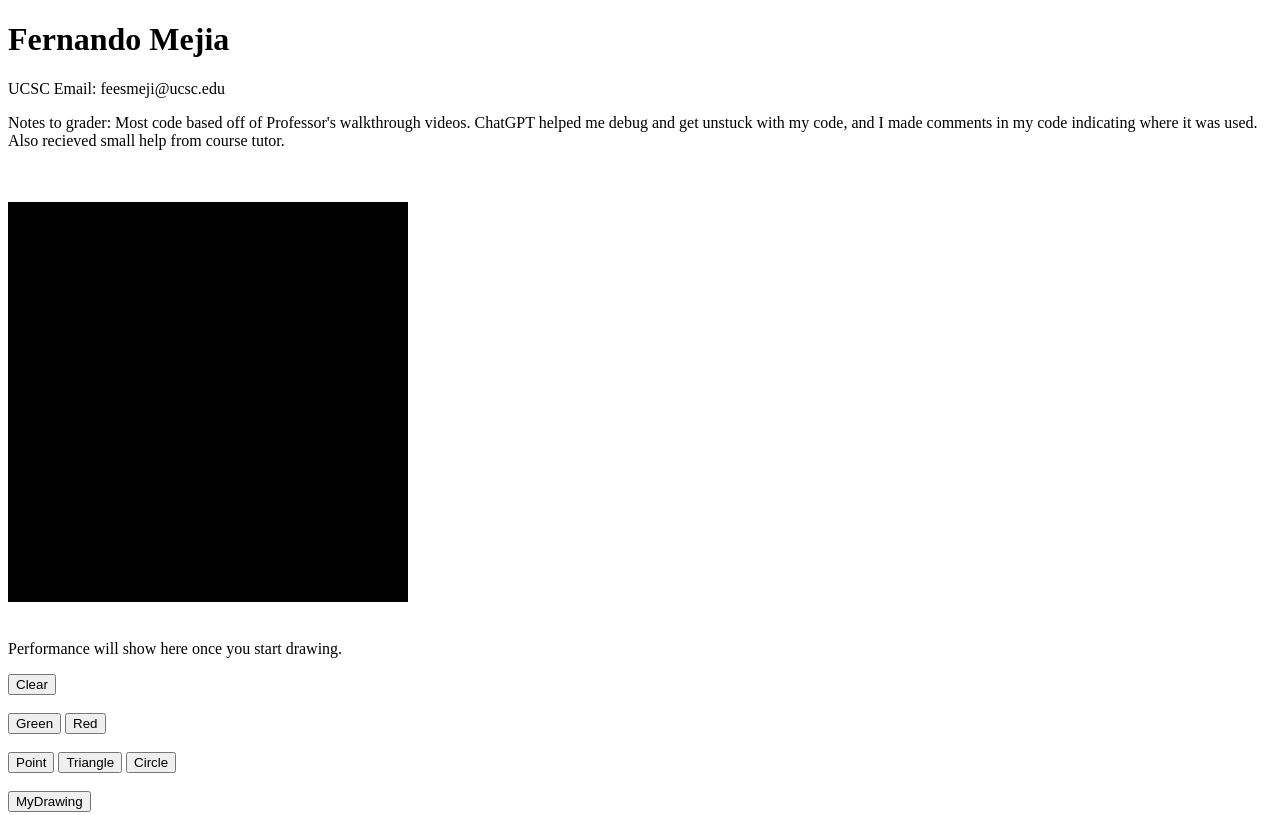
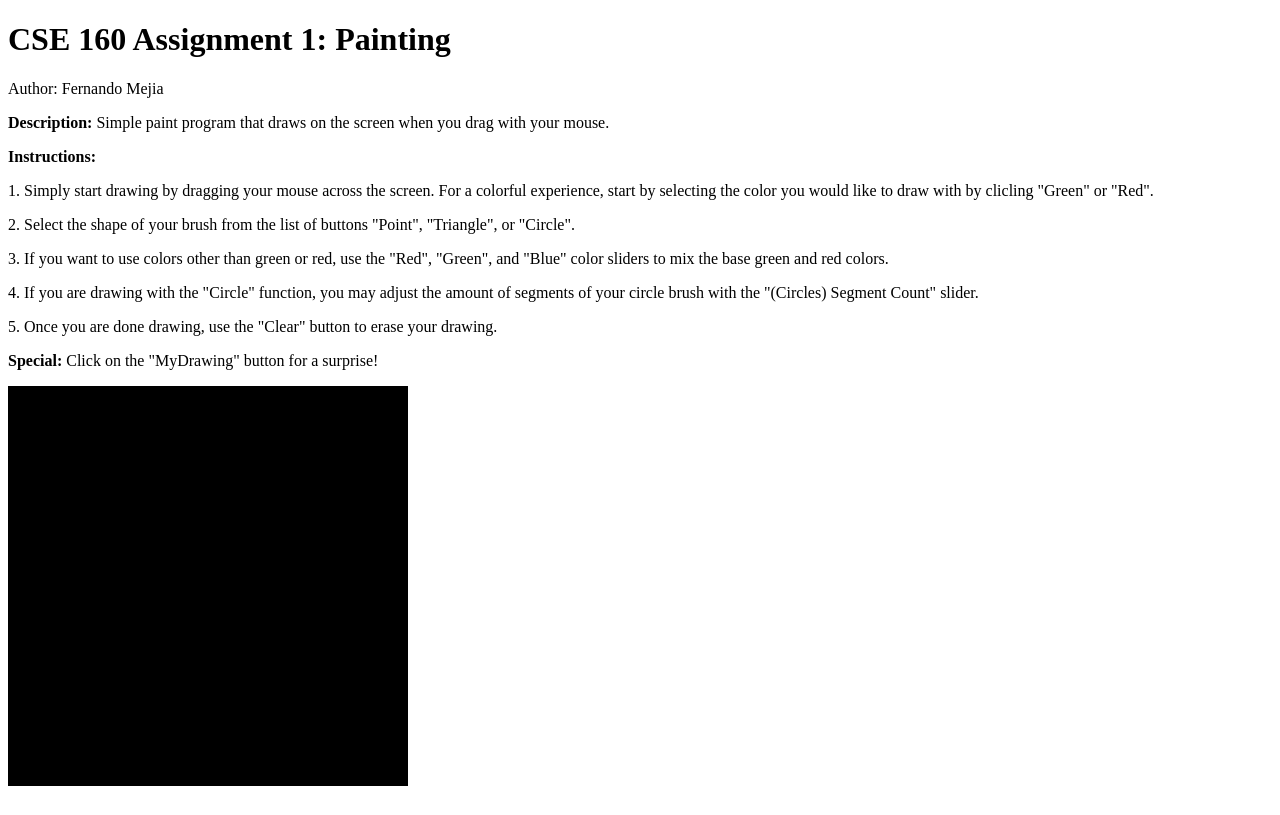
Before and after one commit to feesmeji/CSE160-Assignment-1, a plain HTML site: page src/ColoredPoints.html in a window 1280 px wide. Shown: the top 815 px of the page. Drawn offline with Linux system fonts and the light colour scheme.

Commit message:
Cleaned up html page

```diff
--- a/src/ColoredPoints.html
+++ b/src/ColoredPoints.html
@@ -2,18 +2,24 @@
 <html lang="en">
   <head>
     <meta charset="utf-8" />
-    <title>Change a point color</title>
+    <title>CSE160 Assignment 1</title>
   </head>
 
   <body onload="main()">
 
-    <h1>Fernando Mejia</h1>
-    <p>UCSC Email: feesmeji@ucsc.edu</p>
+    <h1>CSE 160 Assignment 1: Painting</h1>
+    <p>Author: Fernando Mejia</p>
 
-    <p>Notes to grader: Most code based off of Professor's walkthrough videos. ChatGPT helped me debug and get unstuck with my code, and I made comments in my code indicating where it was used. Also recieved small help from course tutor.
-    </p>
+    <p><b>Description:</b> Simple paint program that draws on the screen when you drag with your mouse.</p>
 
-    <br><br>
+    <p><b>Instructions:</b>
+    <p>1. Simply start drawing by dragging your mouse across the screen. For a colorful experience, start by selecting the color you would like to draw with by clicling "Green" or "Red".</p>
+    <p>2. Select the shape of your brush from the list of buttons "Point", "Triangle", or "Circle".</p>
+    <p>3. If you want to use colors other than green or red, use the "Red", "Green", and "Blue" color sliders to mix the base green and red colors.</p>
+    <p>4. If you are drawing with the "Circle" function, you may adjust the amount of segments of your circle brush with the "(Circles) Segment Count" slider.</p>
+    <p>5. Once you are done drawing, use the "Clear" button to erase your drawing.</p>
+
+    <p><b>Special: </b> Click on the "MyDrawing" button for a surprise!</p>
     <canvas id="webgl" width="400" height="400">
     Please use a browser that supports "canvas"
     </canvas>
@@ -61,5 +67,14 @@
     <script src="../src/Triangle.js"></script>
     <script src="../src/Point.js"></script>
     <script src="../src/ColoredPoints.js"></script>
+
+    <p id="last-modified"><i></i></p>
+
+    <script>
+    let text = "Last modified: ";
+    document.getElementById("last-modified").innerHTML = '<i>' + text + document.lastModified + '</i>';
+    </script>
+
+
   </body>
 </html>
--- a/src/ColoredPoints.js
+++ b/src/ColoredPoints.js
@@ -1,5 +1,7 @@
 // ColoredPoint.js (c) 2012 matsuda
 // Vertex shader program
+/* Assingment notes to grader: Notes to grader: Most code based off of Professor's walkthrough videos. ChatGPT helped me debug and get unstuck with my code, and I made comments in my code indicating where it was used. Also recieved small help from course tutor. */
+
 var VSHADER_SOURCE = `
   attribute vec4 a_Position;
   uniform float u_Size;
```
